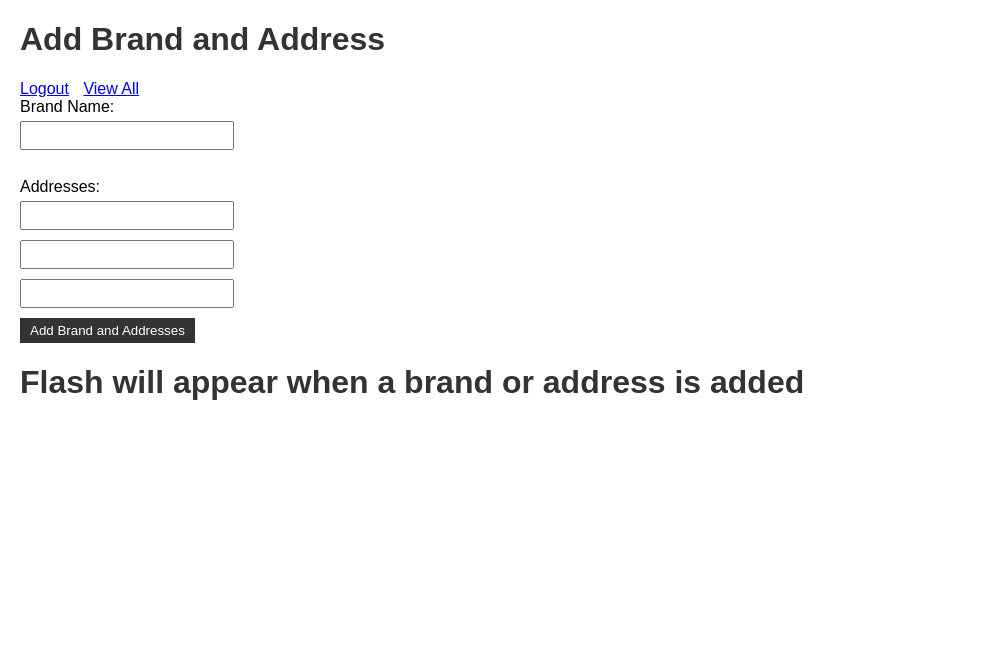
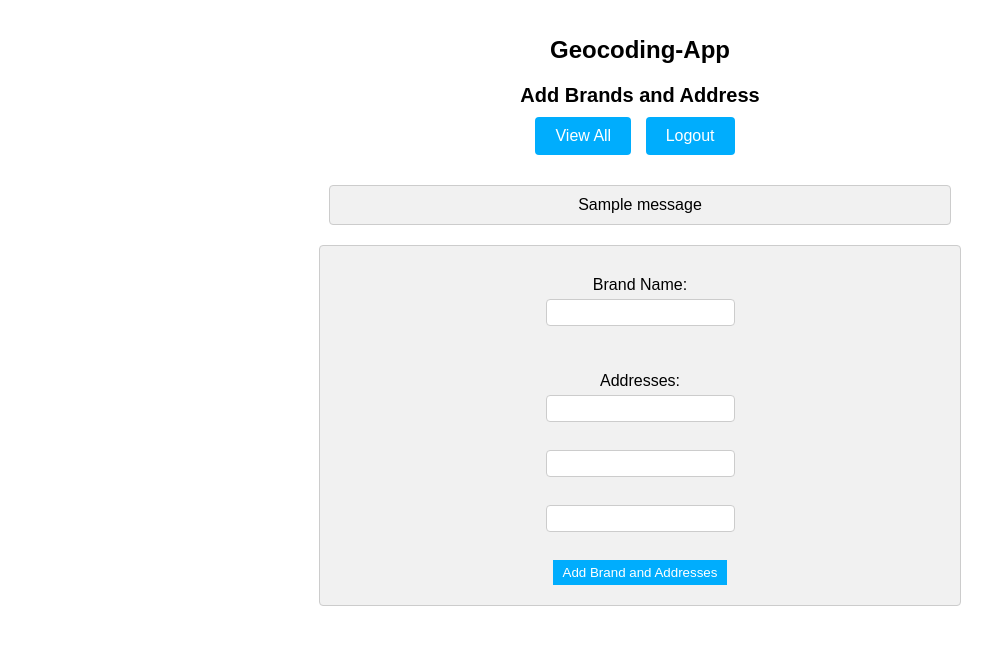
Before and after one commit to Jared951/geocoding-app, a Flask app: page /add_brand in a window 1280 px wide. Shown: the top 645 px of the page, without its empty margins (0-1004 px from the left). Run offline with Flask 3, Linux system fonts and the light colour scheme; a user stored in the database is signed in; tables that the repository leaves empty hold one stand-in row (values such as "Sample post"); one stand-in notice (Sample message) is shown.

Commit message:
added css styling, fixed flash functionality in the html

```diff
--- a/crud.py
+++ b/crud.py
@@ -32,12 +32,10 @@ def remove_brand(brand_id):
         return True
     return False
 
-################## GEO CODE ##############################
-
 def create_geocode(brand_id, address_name):
     geocoordinating = geocode_address(address_name)
-    latitude = geocoordinating[0] #type: ignore
-    longitude = geocoordinating[1] #type: ignore
+    latitude = geocoordinating[0]
+    longitude = geocoordinating[1]
 
     address = Address(address_name=address_name, brand_id=brand_id, latitude=latitude, longitude=longitude)
     db.session.add(address)
--- a/seed_database.py
+++ b/seed_database.py
@@ -2,17 +2,14 @@ import os
 import model
 from flask import Flask
 
-# drop and recreate db
 os.system("dropdb -U jared seed-database")
 os.system("createdb -U jared seed-database")
 
 # You need a Flask app
 app = Flask(__name__)
 
-# You have to connect the Flask app to the SQLAlchemy db instance
 model.connect_to_db(app)
 
-# with Flask SQLAlchemy, you need app.app_context
 with app.app_context():
     model.db.create_all()
 
--- a/server.py
+++ b/server.py
@@ -31,7 +31,6 @@ def register():
         email = request.form.get("email")
         password = request.form.get("password")
         user = create_user(email, password)
-        flash("User successfully created")
         return redirect(url_for("home"))
     else:
         return render_template("home")
@@ -44,13 +43,9 @@ def login():
     user = User.query.filter_by(email=email).first()
 
     if user and user.password == password:
-        # Login successful
         login_user(user)
-        flash("Logged in successfully")
         return redirect(url_for("home"))
     else:
-        # Invalid
-        flash("Invalid email or password")
         return redirect(url_for("login"))
 
 # Logout route
@@ -58,7 +53,6 @@ def login():
 @login_required
 def logout():
     logout_user()
-    flash("You have been logged out")
     return redirect(url_for("home"))
 
 # Route for adding a brand
@@ -67,13 +61,12 @@ def logout():
 def add_brand():
     return render_template("add_brand.html")
 
-
 # Route for viewing all brands
 @app.route('/view_all')
 @login_required
 def view_all():
     user = current_user
-    user_brands = Brand.query.filter_by(user_id=user.id).all() #type: ignore
+    user_brands = Brand.query.filter_by(user_id=user.id).all()
 
     for brand in user_brands:
         brand.addresses = Address.query.filter_by(brand_id=brand.id).all()
@@ -88,7 +81,7 @@ def add_brand_and_addresses():
         brand_name = request.form.get("brand_name")
         addresses = request.form.getlist("address")
 
-        user_id = current_user.id #type: ignore
+        user_id = current_user.id
         brand = create_brand(brand_name=brand_name, user_id=user_id)
 
         for address in addresses:
@@ -108,28 +101,7 @@ def delete_brand(brand_id):
 
     return redirect(url_for("view_all"))
 
-############################ GEO CODE ################################
-
-# @app.route("/geocode_addresses/<int:brand_id>", methods=["POST"])
-# @login_required
-# def geocode_addresses(brand_id):
-#     brand = Brand.query.get(brand_id)
-#     if brand:
-#         addresses = Address.query.filter_by(brand_id=brand.id).all()
-#         for address in addresses:
-#             geocoordinates = geocode_address(address.address_name)
-#             if geocoordinates:
-#                 address.latitude = geocoordinates[0]
-#                 address.longitude = geocoordinates[1]
-#                 db.session.commit()
-#         flash("Addresses geocoded successfully!")
-#     else:
-#         flash("Brand not found.")
-
-
-
-#     return redirect(url_for("view_all"))
-
+# Route to download geocoordinates
 @app.route("/download_geocoordinates/<int:brand_id>", methods=["GET"])
 @login_required
 def download_geocoordinates(brand_id):
@@ -159,18 +131,13 @@ def download_geocoordinates(brand_id):
         response.headers["Content-Disposition"] = f"attachment; filename={csv_file}"
         response.headers["Content-Type"] = "text/csv"
 
-        flash("Addresses geocoded successfully!")
-
         return response
     else:
         flash("Brand not found.")
 
     return redirect(url_for("view_all"))
 
-
-
-
-
+# Route to geocode addresses
 @app.route("/geocode_addresses/<int:brand_id>", methods=["POST"])
 @login_required
 def geocode_addresses(brand_id):
@@ -185,16 +152,9 @@ def geocode_addresses(brand_id):
                 db.session.commit()
         flash("Addresses geocoded successfully!")
     else:
-        flash("Brand not found.")
+        flash("Please Retry")
 
     return redirect(url_for("download_geocoordinates", brand_id=brand_id))
-
-
-
-
-
-
-
 
 if __name__ == "__main__":
     connect_to_db(app)
--- a/static/styles.css
+++ b/static/styles.css
@@ -1,54 +1,165 @@
 body {
     font-family: Arial, sans-serif;
-    margin: 20px;
+    margin: 0;
+    padding: 20px;
 }
 
 h1 {
-    color: #333;
+    font-size: 24px;
+    margin-bottom: 20px;
+    text-align: center;
+}
+
+div {
+    margin-bottom: 20px;
 }
 
 p {
-    margin-bottom: 10px;
+    margin: 0;
 }
 
 a {
     margin-right: 10px;
 }
 
-.flashes {
-    list-style-type: none;
-    padding: 0;
+h2 {
+    font-size: 20px;
     margin-bottom: 10px;
-}
-
-.flashes li {
-    color: red;
+    text-align: center;
 }
 
 form {
-    margin-bottom: 20px;
+    margin-top: 10px;
 }
 
 label {
     display: block;
+    width: fit-content;
+    margin: 0 auto;
+    text-align: center;
     margin-bottom: 5px;
 }
 
 input[type="text"],
 input[type="password"] {
+    display: block;
+    margin: 0 auto;
+    padding: 5px;
     margin-bottom: 10px;
-    padding: 5px;
-    width: 200px;
+    border: 1px solid #ccc;
+    border-radius: 4px;
 }
 
 input[type="submit"] {
-    background-color: #333;
-    color: #fff;
     padding: 5px 10px;
+    background-color: #00adfd;
+    color: white;
     border: none;
     cursor: pointer;
-    }
+}
 
-input[type="submit"]:hover {
-    background-color: #555;
+a[href="{{ url_for('logout') }}"] {
+    color: red;
 }
+
+a[href="{{ url_for('add_brand') }}"] {
+    color: blue;
+}
+
+a[href="{{ url_for('view_all') }}"] {
+    color: blue;
+}
+
+.container {
+    display: flex;
+    justify-content: space-between;
+    gap: 20px;
+}
+
+.box {
+    flex-basis: 45%;
+    padding: 20px;
+    background-color: #f1f1f1;
+    border: 1px solid #ccc;
+    border-radius: 4px;
+    text-align: center;
+}
+
+.box h2 {
+    font-size: 24px;
+    margin-bottom: 15px;
+    padding: 5px 10px 15px 10px;
+}
+
+.routes {
+    text-align: center;
+}
+
+.login-status {
+    text-align: center;
+    margin-bottom: 20px;
+}
+
+.button {
+    display: inline-block;
+    padding: 10px 20px;
+    background-color: #00adfd;
+    color: white;
+    border: none;
+    border-radius: 4px;
+    text-decoration: none;
+    margin-right: 10px;
+    margin-bottom: 10px;
+    cursor: pointer;
+}
+
+.button:hover {
+    background-color: #008ccc;
+}
+
+.add-brand-title {
+    text-align: center;
+}
+
+.box2 {
+    margin: 0 auto;
+    max-width: 600px;
+    padding: 20px;
+    background-color: #f1f1f1;
+    border: 1px solid #ccc;
+    border-radius: 4px;
+    text-align: center;
+}
+
+.view-all {
+    margin: 0 auto;
+    max-width: 600px;
+    padding: 20px;
+    background-color: #f1f1f1;
+    border: 1px solid #ccc;
+    border-radius: 4px;
+    text-align: center;
+}
+
+.view-all ul {
+    list-style-type: disc;
+    list-style-position: inside;
+    text-align: center;
+    padding: 0;
+}
+
+.flash-messages {
+    margin-bottom: 20px;
+}
+
+.flash-message {
+background-color: #f1f1f1;
+border: 1px solid #ccc;
+border-radius: 4px;
+padding: 10px;
+margin-bottom: 10px;
+text-align: center;
+max-width: 600px;
+margin-left: auto;
+margin-right: auto;
+}
--- a/templates/add_brand.html
+++ b/templates/add_brand.html
@@ -8,10 +8,26 @@
     <title>Add Brand</title>
 </head>
 <body>
-    <h1>Add Brand and Address</h1>
-    <a href="{{ url_for('logout') }}">Logout</a>
-    <a href="{{ url_for('view_all') }}">View All</a>
 
+  <h1>Geocoding-App</h1>
+    <h2 class="add-brand-title">Add Brands and Address</h2>
+
+    <div class="routes">
+      <a class="button" href="{{ url_for('view_all') }}">View All</a>
+      <a class="button" href="{{ url_for('logout') }}">Logout</a>
+    </div>
+
+    {% with messages = get_flashed_messages() %}
+        {% if messages %}
+            <div class="flash-messages">
+                {% for message in messages %}
+                    <div class="flash-message">{{ message }}</div>
+                {% endfor %}
+            </div>
+        {% endif %}
+    {% endwith %}
+
+    <div class="box2">
       <form method="post" action="{{ url_for('add_brand_and_addresses') }}">
         <label for="brand_name">Brand Name:</label>
         <input type="text" id="brand_name" name="brand_name" required><br><br>
@@ -23,8 +39,7 @@
 
         <input type="submit" value="Add Brand and Addresses">
       </form>
-
-    <h1>Flash will appear when a brand or address is added</h1>
+    </div>
 
   </body>
 </html>
```
Also changed, not shown: geocoding.py (+3 -27 lines), model.py (+0 -7 lines), templates/home.html (+14 -17 lines), templates/view_all.html (+35 -30 lines). Lines whose indentation alone changed are shown as unchanged.
